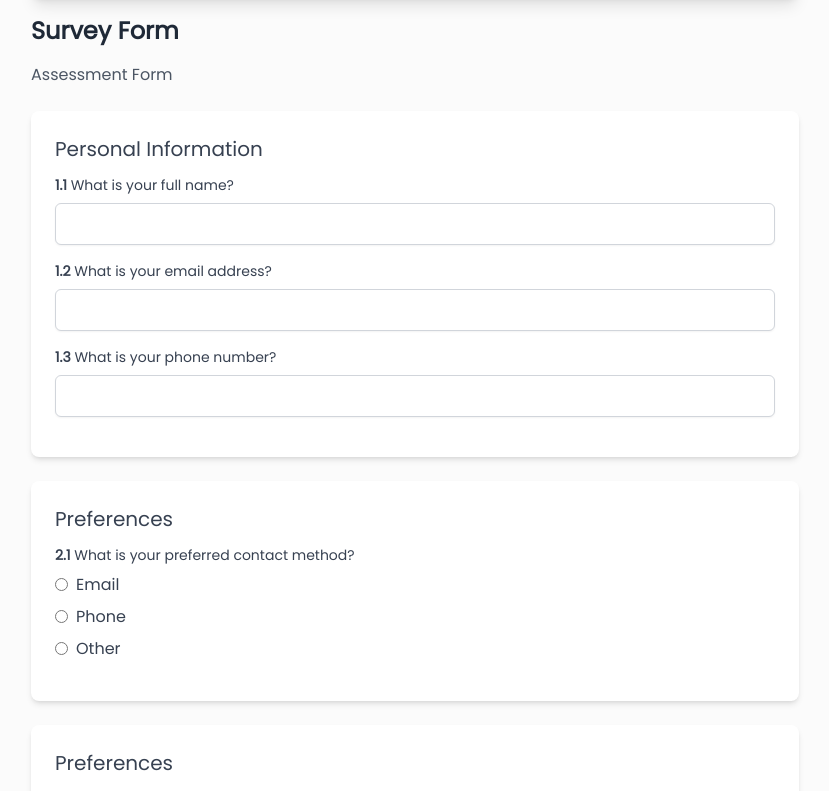
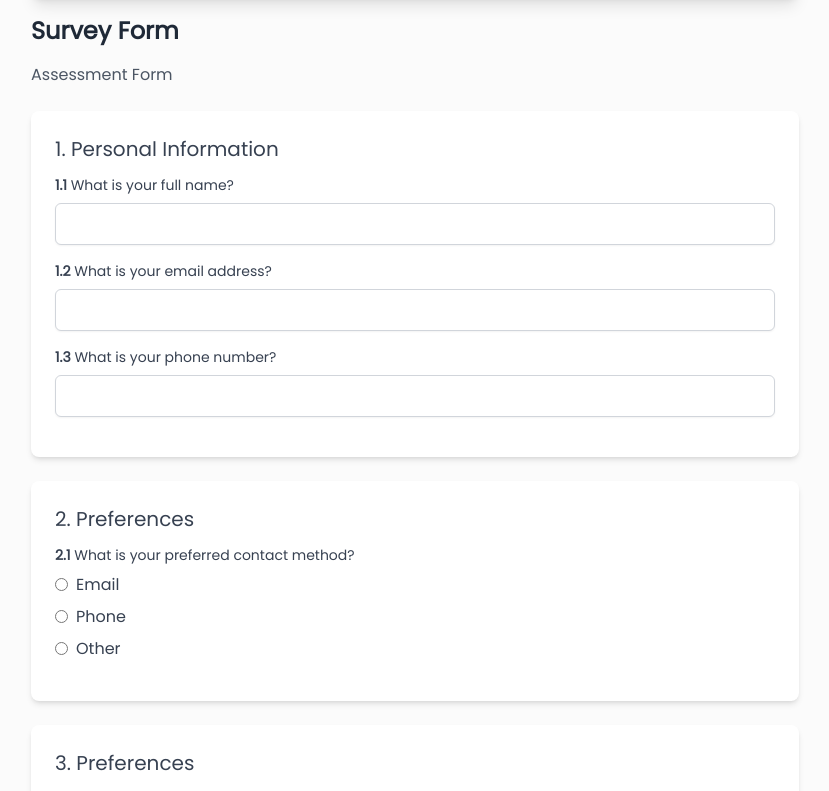
Before and after one commit to PamanAleph/dynamic-form, a Next.js app: page / in a window 1280 px wide. Shown: the part 822-1613 px from the top of the page, without its empty margins (225-1054 px from the left). Built offline with nearby package versions, Linux system fonts and the light colour scheme.

Commit message:
"Updated form display to include section ID and removed unnecessary whitespace in CardForm component"

```diff
--- a/src/components/form/CardForm.tsx
+++ b/src/components/form/CardForm.tsx
@@ -44,7 +44,7 @@ export default function CardForm() {
       {formData.map((form) => (
         <div key={form.id}>
           <h2 className="text-2xl font-semibold text-gray-800 mb-4">
-            {form.formName}
+           {form.formName}
           </h2>
           <p className="text-gray-600 mb-6">{form.description}</p>
           {form.sections.map((section) => (
--- a/src/components/form/FormSection.tsx
+++ b/src/components/form/FormSection.tsx
@@ -82,7 +82,7 @@ export default function FormSection({
   return (
     <div className="bg-white p-6 rounded-lg shadow-md mb-6">
       <h3 className="text-xl font-medium text-gray-700 mb-3">
-        {section.sectionName}
+       {section.sectionID}. {section.sectionName}
       </h3>
       {section.questions.map((question, index) => (
         <div key={question.questionID} className="mb-4">
```
